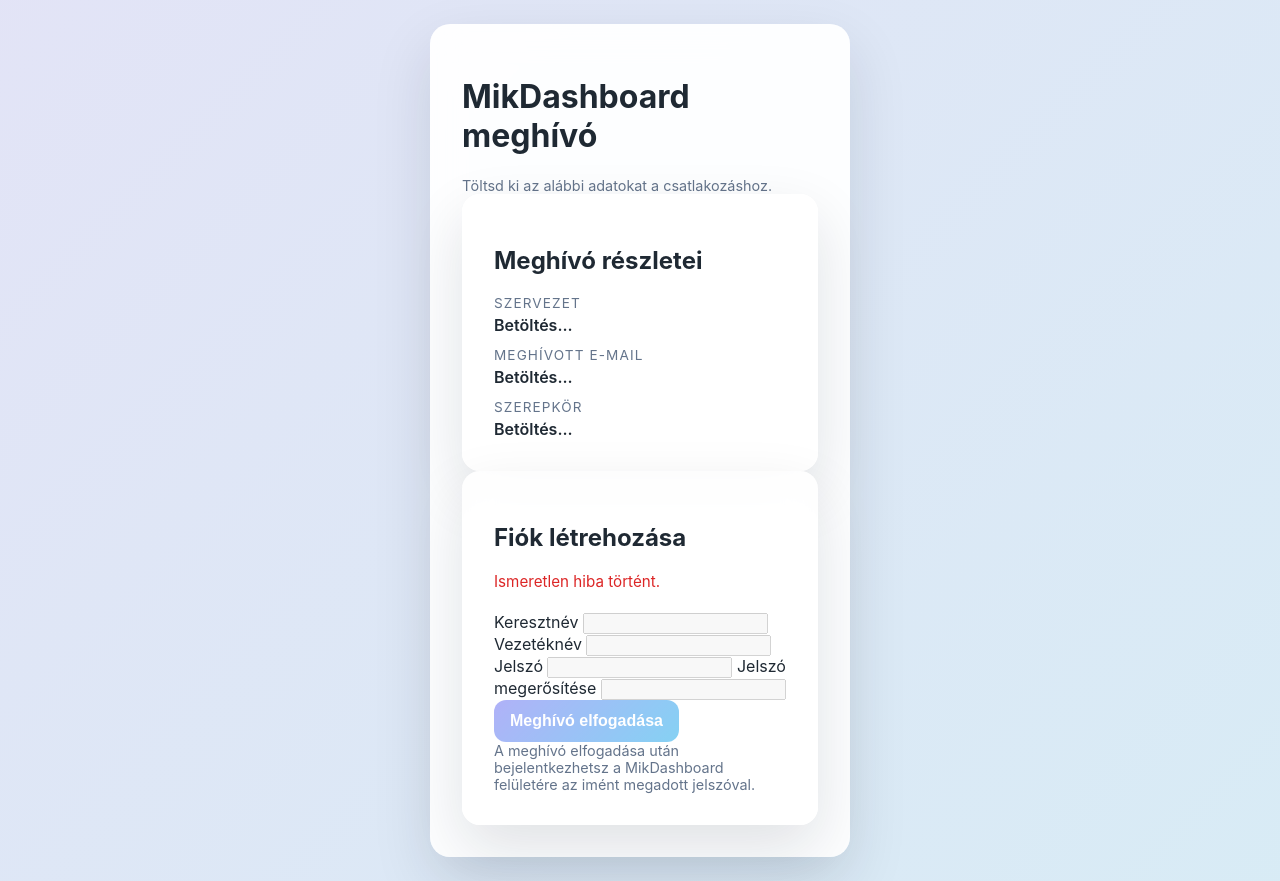
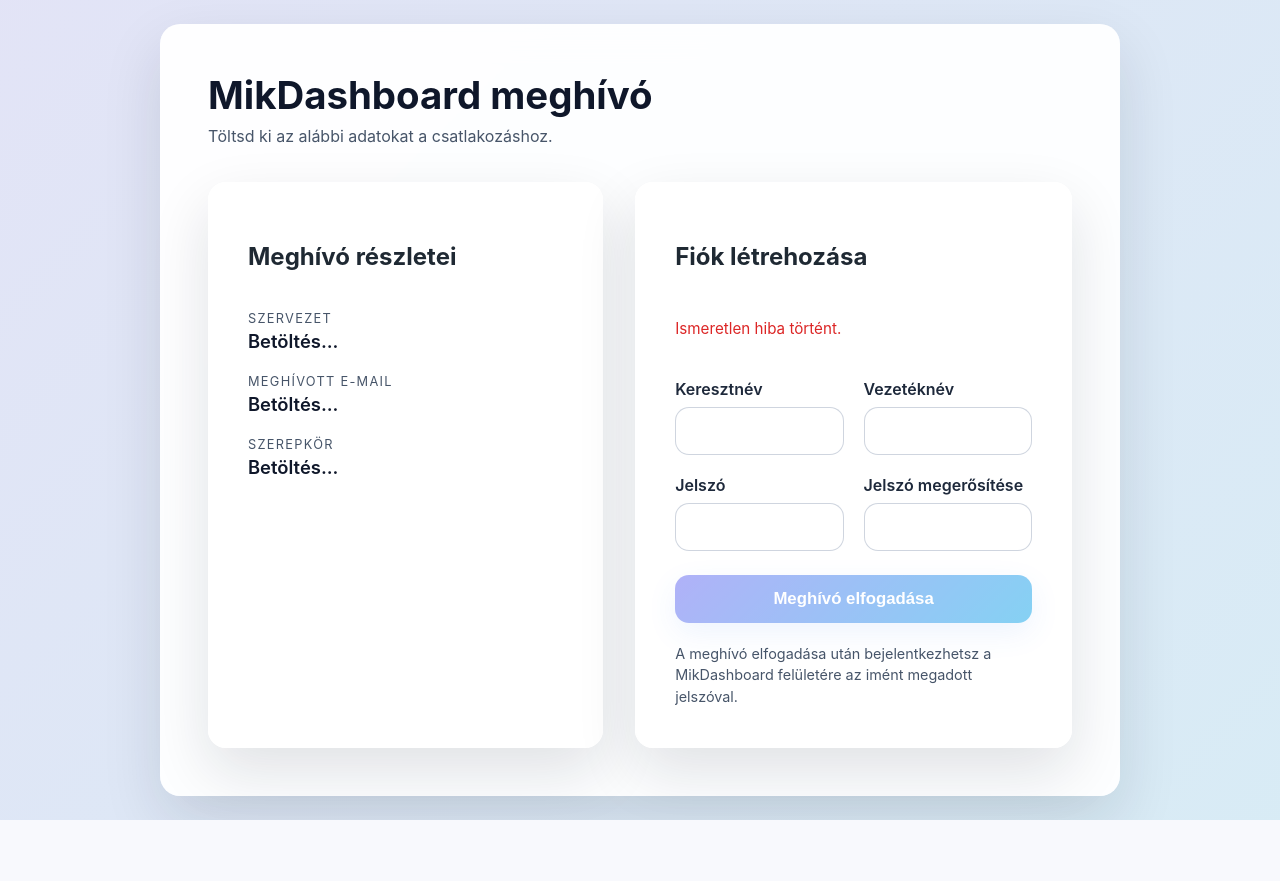
Before and after one commit to mistenes/mikdashboard_voting, a FastAPI app: page /meghivas/1 in a window 1280 px wide. After the commit the page ends 820 px from the top, so only its background shows below. Run offline with FastAPI, Linux system fonts and the light colour scheme.

Commit message:
Revamp invitation acceptance layout

```diff
--- a/dashboard/app/static/invitation-accept.html
+++ b/dashboard/app/static/invitation-accept.html
@@ -7,15 +7,16 @@
     <link rel="stylesheet" href="/static/styles.css" />
   </head>
   <body class="simple-bg" data-invite-page>
-    <main class="auth-container">
-      <header class="auth-header">
+    <main class="auth-container invite-container">
+      <header class="invite-header">
         <h1>MikDashboard meghívó</h1>
         <p class="muted" id="invitation-intro">
           Töltsd ki az alábbi adatokat a csatlakozáshoz.
         </p>
       </header>
 
-      <section class="auth-card" aria-labelledby="invite-details-title">
+      <div class="invite-layout">
+        <section class="auth-card invite-summary-card" aria-labelledby="invite-details-title">
           <h2 id="invite-details-title">Meghívó részletei</h2>
           <dl class="invite-summary">
             <div>
@@ -33,19 +34,26 @@
           </dl>
         </section>
 
-      <section class="auth-card" aria-labelledby="invite-form-title">
+        <section class="auth-card invite-form-card" aria-labelledby="invite-form-title">
           <h2 id="invite-form-title">Fiók létrehozása</h2>
           <p id="invite-status" class="status" role="status"></p>
           <form id="invitation-form" class="invite-accept-form">
+            <div class="invite-field">
               <label for="first-name">Keresztnév</label>
               <input type="text" id="first-name" name="first_name" required maxlength="100" />
+            </div>
 
+            <div class="invite-field">
               <label for="last-name">Vezetéknév</label>
               <input type="text" id="last-name" name="last_name" required maxlength="100" />
+            </div>
 
+            <div class="invite-field">
               <label for="password">Jelszó</label>
               <input type="password" id="password" name="password" required minlength="8" />
+            </div>
 
+            <div class="invite-field">
               <label for="password-confirm">Jelszó megerősítése</label>
               <input
                 type="password"
@@ -54,14 +62,16 @@
                 required
                 minlength="8"
               />
+            </div>
 
-          <button type="submit" class="primary-btn">Meghívó elfogadása</button>
+            <button type="submit" class="primary-btn invite-submit">Meghívó elfogadása</button>
           </form>
           <p class="muted small-print">
             A meghívó elfogadása után bejelentkezhetsz a MikDashboard felületére az imént megadott
             jelszóval.
           </p>
         </section>
+      </div>
     </main>
 
     <script type="module" src="/static/invitation.js"></script>
--- a/dashboard/app/static/styles.css
+++ b/dashboard/app/static/styles.css
@@ -1059,6 +1059,126 @@ button:disabled {
   font-weight: 600;
 }
 
+body[data-invite-page] .invite-container {
+  width: min(960px, 100%);
+  padding: clamp(28px, 5vw, 48px);
+  display: flex;
+  flex-direction: column;
+  gap: clamp(24px, 4vw, 36px);
+}
+
+body[data-invite-page] .invite-header {
+  text-align: left;
+  display: flex;
+  flex-direction: column;
+  gap: 8px;
+}
+
+body[data-invite-page] .invite-header h1 {
+  font-size: clamp(2rem, 3vw, 2.4rem);
+  margin: 0;
+  color: #0f172a;
+}
+
+body[data-invite-page] .invite-header .muted {
+  font-size: 1rem;
+  color: #475569;
+}
+
+body[data-invite-page] .invite-layout {
+  display: grid;
+  gap: clamp(20px, 3vw, 32px);
+}
+
+@media (min-width: 900px) {
+  body[data-invite-page] .invite-layout {
+    grid-template-columns: minmax(0, 0.95fr) minmax(0, 1.05fr);
+  }
+}
+
+body[data-invite-page] .invite-summary-card,
+body[data-invite-page] .invite-form-card {
+  padding: clamp(28px, 4vw, 40px);
+  display: flex;
+  flex-direction: column;
+  gap: 20px;
+}
+
+body[data-invite-page] .invite-summary {
+  gap: clamp(14px, 3vw, 22px);
+}
+
+body[data-invite-page] .invite-summary dt {
+  font-size: 0.8rem;
+  letter-spacing: 0.1em;
+  color: #475569;
+}
+
+body[data-invite-page] .invite-summary dd {
+  font-size: clamp(1rem, 2.2vw, 1.15rem);
+  font-weight: 600;
+  color: #0f172a;
+}
+
+body[data-invite-page] .invite-accept-form {
+  display: grid;
+  gap: clamp(14px, 3vw, 20px);
+}
+
+@media (min-width: 640px) {
+  body[data-invite-page] .invite-accept-form {
+    grid-template-columns: repeat(2, minmax(0, 1fr));
+  }
+}
+
+body[data-invite-page] .invite-field {
+  display: flex;
+  flex-direction: column;
+  gap: 8px;
+}
+
+body[data-invite-page] .invite-field label {
+  font-weight: 600;
+  color: #1e293b;
+}
+
+body[data-invite-page] .invite-field input {
+  padding: 14px 16px;
+  border-radius: 14px;
+  border: 1px solid rgba(148, 163, 184, 0.45);
+  background: rgba(255, 255, 255, 0.95);
+  font-size: 1rem;
+  transition: border-color 0.2s ease, box-shadow 0.2s ease;
+}
+
+body[data-invite-page] .invite-field input:focus {
+  outline: none;
+  border-color: rgba(59, 130, 246, 0.6);
+  box-shadow: 0 0 0 4px rgba(59, 130, 246, 0.18);
+}
+
+body[data-invite-page] .invite-submit {
+  grid-column: 1 / -1;
+  margin-top: 4px;
+  padding: 14px 18px;
+  font-size: 1.05rem;
+  border-radius: 14px;
+  box-shadow: 0 10px 30px rgba(59, 130, 246, 0.18);
+}
+
+@media (max-width: 639px) {
+  body[data-invite-page] .invite-submit {
+    grid-column: span 1;
+    width: 100%;
+  }
+}
+
+body[data-invite-page] .invite-form-card .small-print {
+  margin: 0;
+  line-height: 1.5;
+  color: #475569;
+}
+
 .member-main-header {
   display: flex;
   justify-content: space-between;
```
Lines whose indentation alone changed are shown as unchanged.
